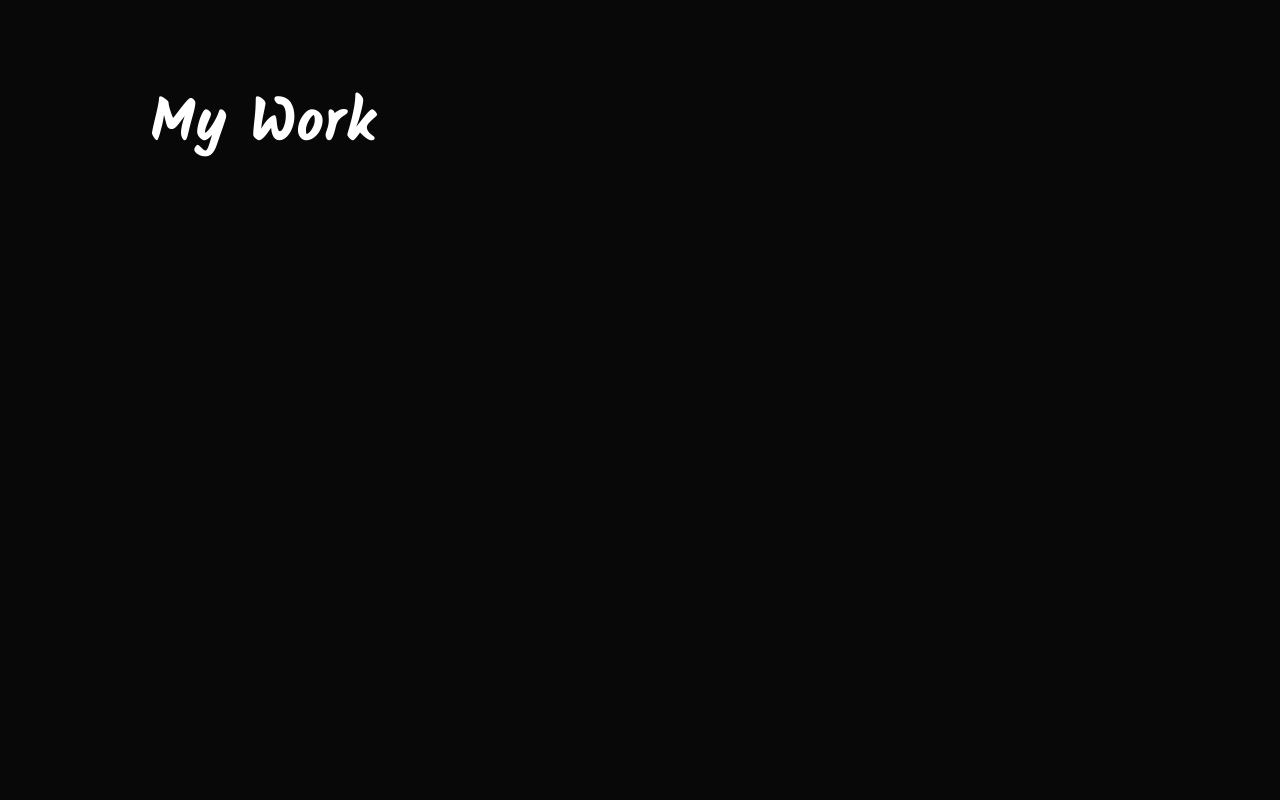
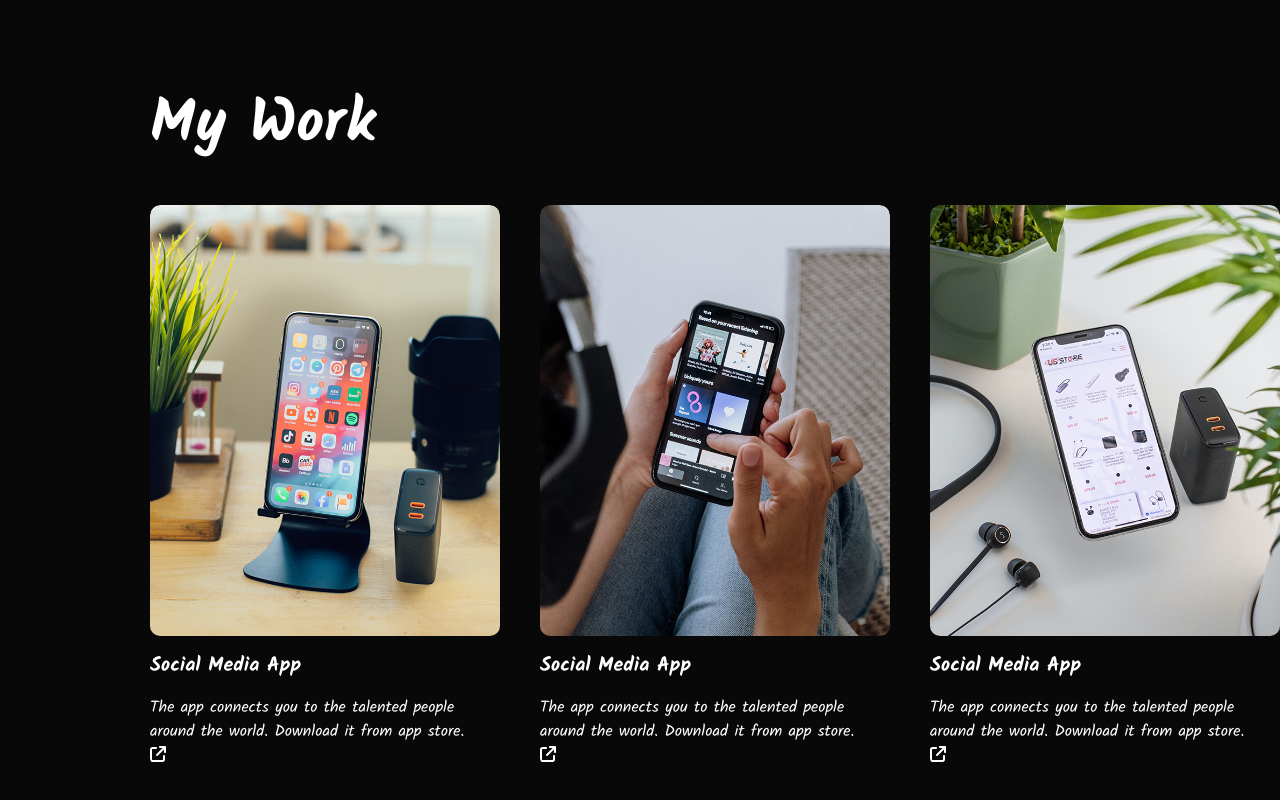
Before and after one commit to Batout-asma/react-portfolio, a React (Vite) app: page / in a window 1280 px wide. Shown: the part 1908-2708 px from the top of the page. Before the commit the page ends 2133 px from the top, so only its background shows below. Built offline with nearby package versions, Linux system fonts and the light colour scheme.

Commit message:
didnt design the text of work list

```diff
--- /dev/null
+++ b/src/components/WorkList.jsx
@@ -0,0 +1,58 @@
+import { FontAwesomeIcon } from "@fortawesome/react-fontawesome";
+export default function WorkList() {
+  const Works = [
+    {
+      icon: ["fas", "arrow-up-right-from-square"],
+      image: "/images/work-1.png",
+      title: "Social Media App",
+      description:
+        "The app connects you to the talented people around the world. Download it from app store.",
+      link: "#",
+    },
+    {
+      icon: ["fas", "arrow-up-right-from-square"],
+      image: "/images/work-2.png",
+      title: "Social Media App",
+      description:
+        "The app connects you to the talented people around the world. Download it from app store.",
+      link: "#",
+    },
+    {
+      icon: ["fas", "arrow-up-right-from-square"],
+      image: "/images/work-3.png",
+      title: "Social Media App",
+      description:
+        "The app connects you to the talented people around the world. Download it from app store.",
+      link: "#",
+    },
+  ];
+  // eslint-disable-next-line react/prop-types
+  function Work({ icon, imageUrl, title, description, link }) {
+    return (
+      <div className="work">
+        <img src={imageUrl} />
+        <div className="layer">
+          <h3>{title}</h3>
+          <p>{description}</p>
+          <a href={link}>
+            <FontAwesomeIcon icon={icon} />
+          </a>
+        </div>
+      </div>
+    );
+  }
+  return (
+    <div className="work-list">
+      {Works.map((work, index) => (
+        <Work
+          key={index}
+          icon={work.icon}
+          imageUrl={work.image}
+          title={work.title}
+          description={work.description}
+          link={work.link}
+        />
+      ))}
+    </div>
+  );
+}
--- a/src/index.css
+++ b/src/index.css
@@ -9,6 +9,13 @@ body {
 h2 {
   display: block;
   font-size: 30px;
+  font-weight: bold;
+  margin: 15px 0;
+}
+
+h3 {
+  display: block;
+  font-size: 20px;
   font-weight: bold;
   margin: 15px 0;
 }
@@ -88,6 +95,25 @@ h2 {
 }
 
 .services-list div:hover {
-  background: #296000;
+  background: #64b741c7;
   transform: translateY(-10px);
 }
+
+/* -- -------------- Portfolio -------------- -- */
+.work-list {
+  display: grid;
+  grid-template-columns: repeat(auto-fit, minmax(250px, 1fr));
+  grid-gap: 40px;
+  margin-top: 50px;
+}
+.work {
+  border-radius: 10px;
+  position: relative;
+  overflow: hidden;
+}
+
+.work img {
+  width: 100%;
+  border-radius: 10px;
+  display: block;
+}
--- a/src/pages/Portfolio.jsx
+++ b/src/pages/Portfolio.jsx
@@ -1,3 +1,5 @@
+import WorkList from "../components/WorkList";
+
 export default function Portfolio() {
   return (
     <div className="portfolio py-[50px]">
@@ -5,6 +7,7 @@ export default function Portfolio() {
         <h1 className="sub-title mb-5 text-6xl font-semibold text-[#fff]">
           My Work
         </h1>
+        <WorkList />
       </div>
     </div>
   );
--- a/src/utils/fontAwesome.js
+++ b/src/utils/fontAwesome.js
@@ -1,6 +1,10 @@
 // src/fontAwesome.js
 import { library } from "@fortawesome/fontawesome-svg-core";
-import { faCode, faCropSimple } from "@fortawesome/free-solid-svg-icons";
+import {
+  faCode,
+  faCropSimple,
+  faArrowUpRightFromSquare,
+} from "@fortawesome/free-solid-svg-icons";
 import { faAppStore } from "@fortawesome/free-brands-svg-icons";
 
-library.add(faCode, faCropSimple, faAppStore);
+library.add(faCode, faCropSimple, faArrowUpRightFromSquare, faAppStore);
```
